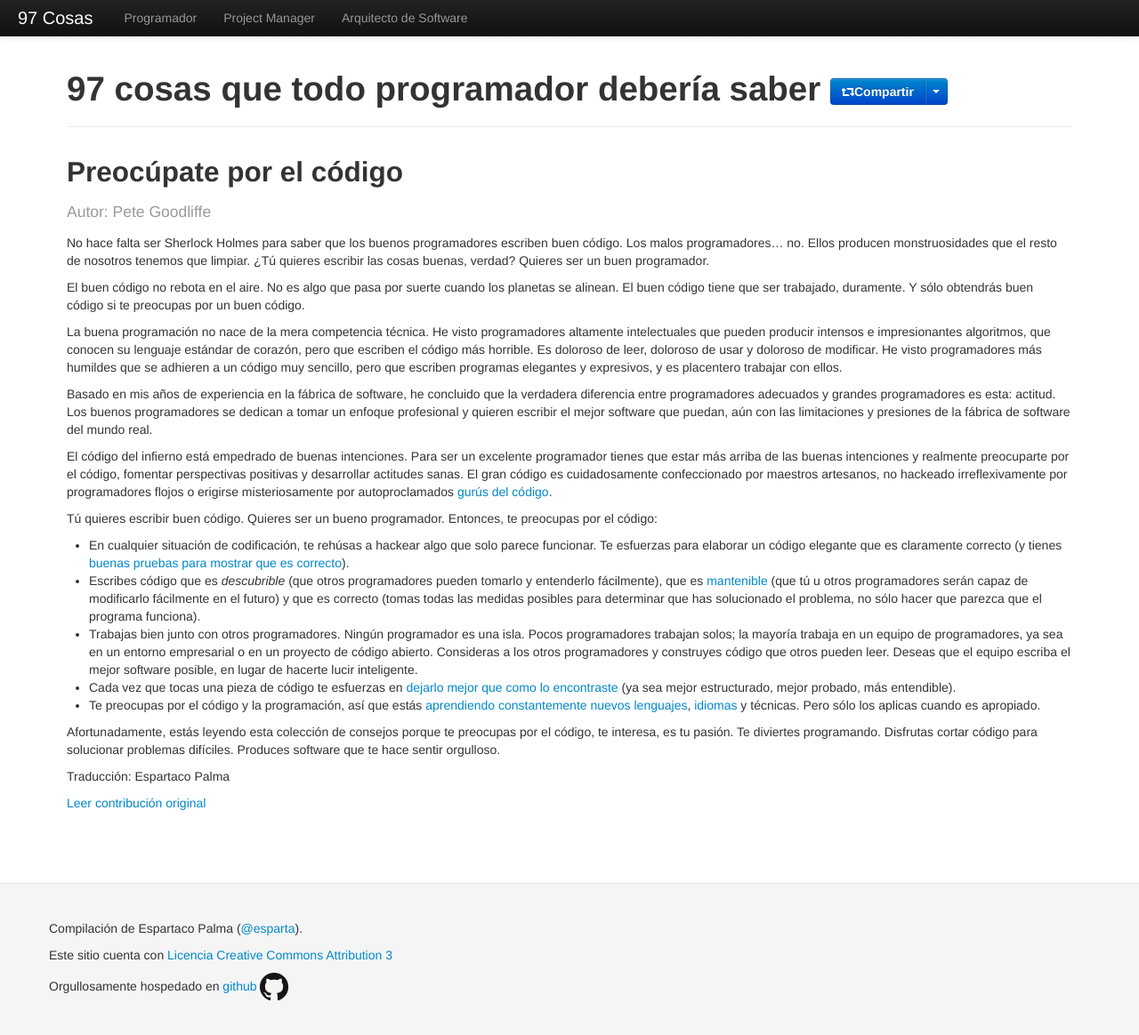
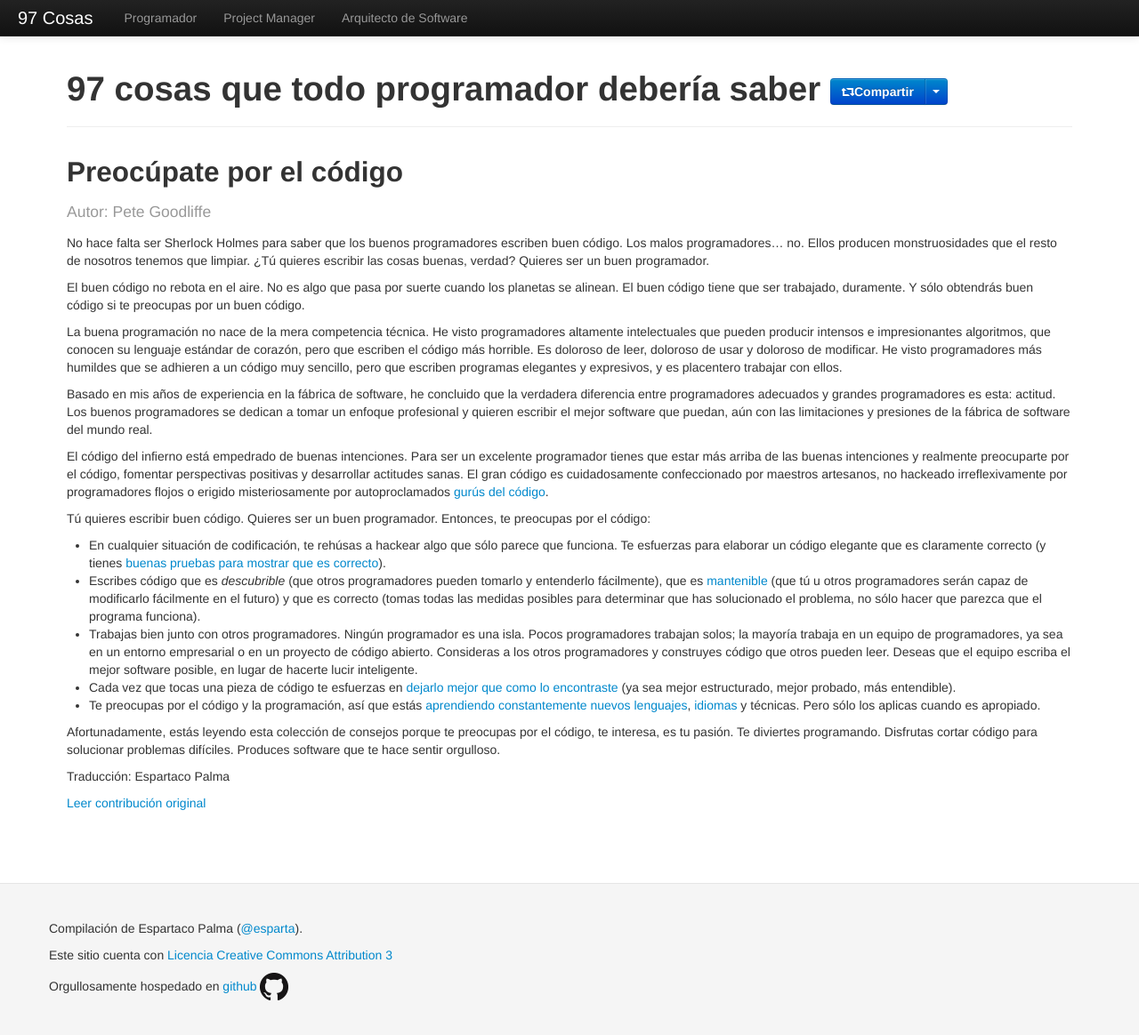
Before and after one commit to esparta/97cosas, a Jekyll site: the page built from programador/preocupate-por-el-codigo.md, in a window 1280 px wide and 1166 px high. Shown: the whole window at 89% size. Built offline with Jekyll 4.4.1, drawn with Linux system fonts in a browser that asks for light colours; comment, search, counter and statistics services are not loaded.

Commit message:
Style corrections preocupate-por-el-codigo

```diff
--- a/programador/preocupate-por-el-codigo.md
+++ b/programador/preocupate-por-el-codigo.md
@@ -38,15 +38,15 @@ excelente programador tienes que estar más arriba de las buenas
 intenciones y realmente preocuparte por el código, fomentar perspectivas
 positivas y desarrollar actitudes sanas. El gran código es
 cuidadosamente confeccionado por maestros artesanos, no hackeado
-irreflexivamente por programadores flojos o erigirse misteriosamente por
+irreflexivamente por programadores flojos o erigido misteriosamente por
 autoproclamados [gurús del código][1].
 
-Tú quieres escribir buen código. Quieres ser un bueno programador.
+Tú quieres escribir buen código. Quieres ser un buen programador.
 Entonces, te preocupas por el código:
 
 - En cualquier situación de codificación, te rehúsas a hackear algo que
-solo parece funcionar. Te esfuerzas para elaborar un código elegante que
-es claramente correcto (y tienes [buenas pruebas para mostrar que es
+sólo parece que funciona. Te esfuerzas para elaborar un código elegante
+que es claramente correcto (y tienes [buenas pruebas para mostrar que es
 correcto][2]).
 * Escribes código que es _descubrible_ (que otros programadores pueden
 tomarlo y entenderlo fácilmente), que es [mantenible][3] (que tú u otros
```
